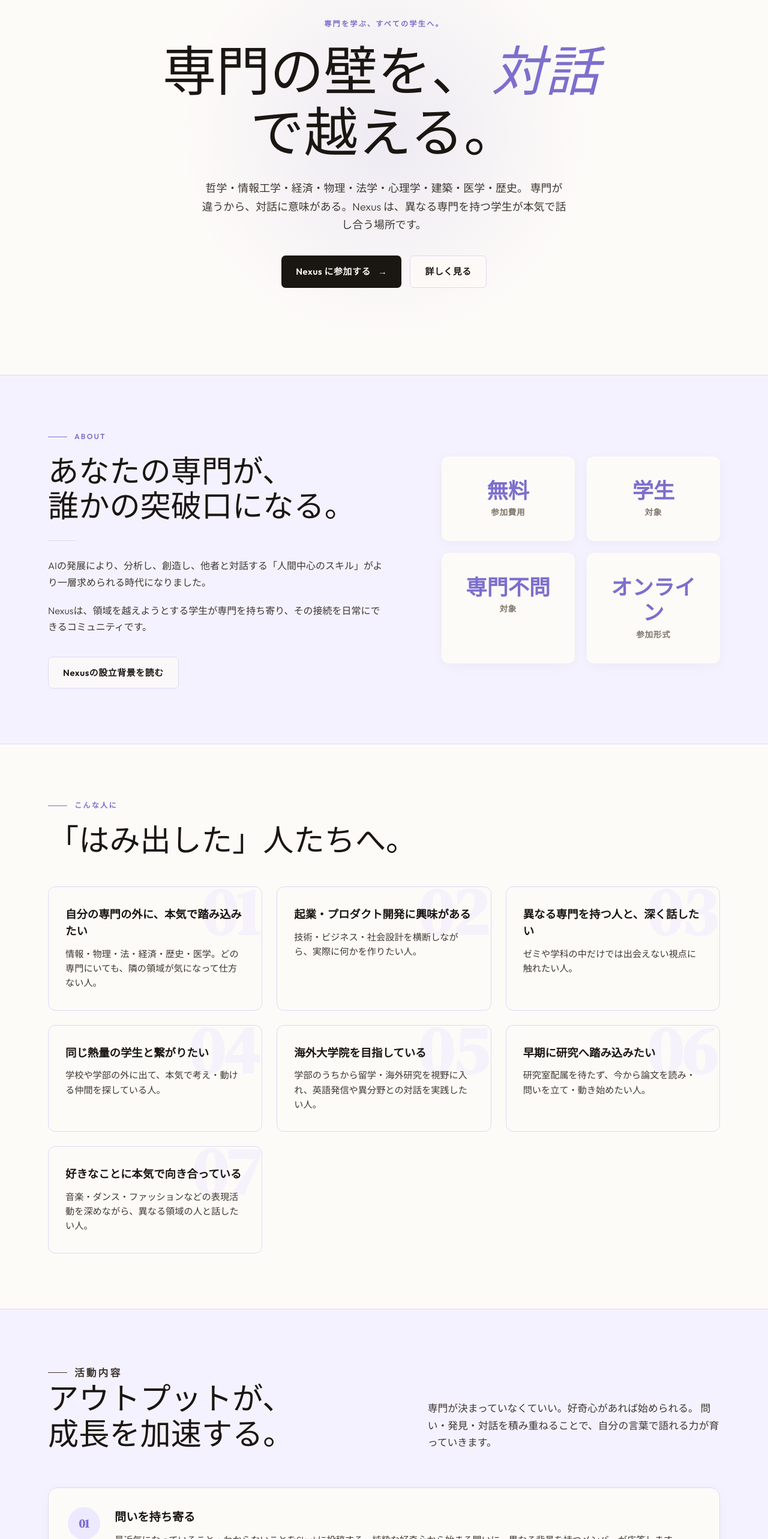
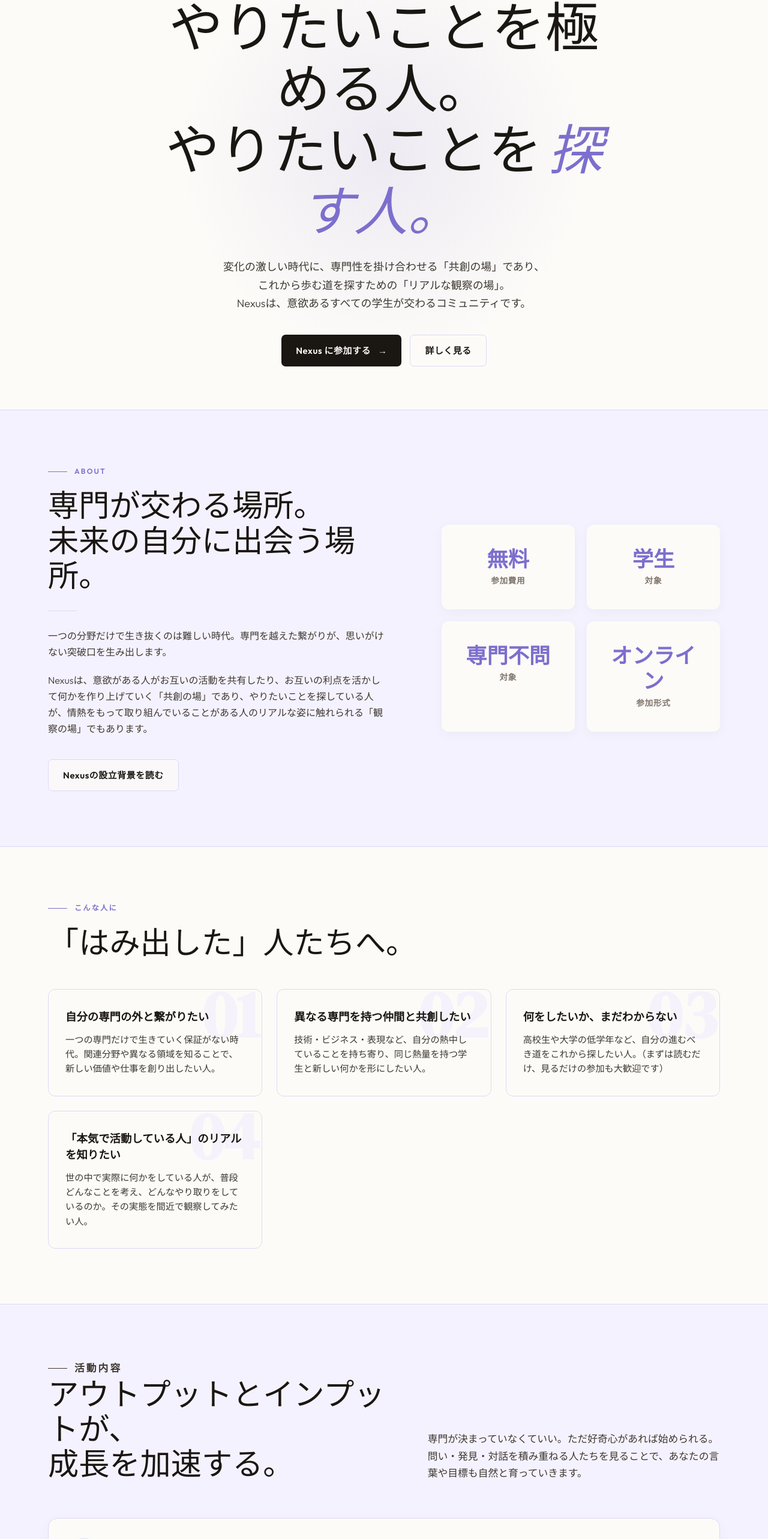
Before and after one commit to Kojki/nexus-website, a Next.js app: page / in a window 1280 px wide. Shown: the part 175-2741 px from the top of the page at 60% size. Built offline with nearby package versions, Linux system fonts and the light colour scheme.

Commit message:
Update About and Home pages with revised content and improved messaging

```diff
--- a/app/page.tsx
+++ b/app/page.tsx
@@ -7,56 +7,41 @@
 const forWho = [
   {
     mark: "01",
-    title: "自分の専門の外に、本気で踏み込みたい",
-    text: "情報・物理・法・経済・歴史・医学。どの専門にいても、隣の領域が気になって仕方ない人。",
+    title: "自分の専門の外と繋がりたい",
+    text: "一つの専門だけで生きていく保証がない時代。関連分野や異なる領域を知ることで、新しい価値や仕事を創り出したい人。",
   },
   {
     mark: "02",
-    title: "起業・プロダクト開発に興味がある",
-    text: "技術・ビジネス・社会設計を横断しながら、実際に何かを作りたい人。",
+    title: "異なる専門を持つ仲間と共創したい",
+    text: "技術・ビジネス・表現など、自分の熱中していることを持ち寄り、同じ熱量を持つ学生と新しい何かを形にしたい人。",
   },
   {
     mark: "03",
-    title: "異なる専門を持つ人と、深く話したい",
-    text: "ゼミや学科の中だけでは出会えない視点に触れたい人。",
+    title: "何をしたいか、まだわからない",
+    text: "高校生や大学の低学年など、自分の進むべき道をこれから探したい人。（まずは読むだけ、見るだけの参加も大歓迎です）",
   },
   {
     mark: "04",
-    title: "同じ熱量の学生と繋がりたい",
-    text: "学校や学部の外に出て、本気で考え・動ける仲間を探している人。",
-  },
-  {
-    mark: "05",
-    title: "海外大学院を目指している",
-    text: "学部のうちから留学・海外研究を視野に入れ、英語発信や異分野との対話を実践したい人。",
-  },
-  {
-    mark: "06",
-    title: "早期に研究へ踏み込みたい",
-    text: "研究室配属を待たず、今から論文を読み・問いを立て・動き始めたい人。",
-  },
-  {
-    mark: "07",
-    title: "好きなことに本気で向き合っている",
-    text: "音楽・ダンス・ファッションなどの表現活動を深めながら、異なる領域の人と話したい人。",
+    title: "「本気で活動している人」のリアルを知りたい",
+    text: "世の中で実際に何かをしている人が、普段どんなことを考え、どんなやり取りをしているのか。その実態を間近で観察してみたい人。",
   },
 ];
 
 const activities = [
   {
     num: "01",
-    title: "問いを持ち寄る",
-    text: "最近気になっていること・わからないことをSlackに投稿する。純粋な好奇心から始まる問いに、異なる背景を持つメンバーが応答します。",
+    title: "問いを持ち寄る・応える",
+    text: "専門外の純粋な疑問をSlackに投稿し合う。異なる背景を持つメンバーが応答することで、そこから新しいアイデアや共創が生まれます。",
   },
   {
     num: "02",
     title: "これ読んだ・観た・聞いた",
-    text: "本・記事・動画・Podcastなど何でもOK。英語・日本語問わず、インプットの習慣化とコミュニティの知的雰囲気を育てます。",
+    text: "本・記事・動画など、日々のインプットを共有。多様な情報が行き交い、コミュニティ全体の知的な雰囲気を育てます。",
   },
   {
     num: "03",
-    title: "専門スポットライト",
-    text: "週次で1つの専門分野を取り上げ、その面白さや意外な側面を短く紹介します。読むだけで参加できます。",
+    title: "活動の「リアル」を観察する",
+    text: "何かに熱中しているメンバー同士の議論を眺める。完成品だけでなく、試行錯誤の過程を知ることで、実態に近い世界を学べます。",
   },
 ];
 
@@ -103,14 +88,14 @@
           <p className="eyebrow">専門を学ぶ、すべての学生へ。</p>
 
           <h1>
-            専門の壁を、
-            <span>対話</span>で越える。
+            やりたいことを極める人。<br />
+            やりたいことを<span>探す人。</span>
           </h1>
 
           <p className="hero-copy">
-            哲学・情報工学・経済・物理・法学・心理学・建築・医学・歴史。
-            専門が違うから、対話に意味がある。Nexus
-            は、異なる専門を持つ学生が本気で話し合う場所です。
+            変化の激しい時代に、専門性を掛け合わせる「共創の場」であり、<br />
+            これから歩む道を探すための「リアルな観察の場」。<br />
+            Nexusは、意欲あるすべての学生が交わるコミュニティです。
           </p>
 
           <div className="hero-actions">
@@ -131,16 +116,16 @@
           <div className="animate-slide-up">
             <p className="section-label">About</p>
             <h2>
-              あなたの専門が、<br />
-              誰かの突破口になる。
+              専門が交わる場所。<br />
+              未来の自分に出会う場所。
             </h2>
             <div className="divider" />
             <div className="body-copy">
               <p>
-                AIの発展により、分析し、創造し、他者と対話する「人間中心のスキル」がより一層求められる時代になりました。
+                一つの分野だけで生き抜くのは難しい時代。専門を越えた繋がりが、思いがけない突破口を生み出します。
               </p>
               <p>
-                Nexusは、領域を越えようとする学生が専門を持ち寄り、その接続を日常にできるコミュニティです。
+                Nexusは、意欲がある人がお互いの活動を共有したり、お互いの利点を活かして何かを作り上げていく「共創の場」であり、やりたいことを探している人が、情熱をもって取り組んでいることがある人のリアルな姿に触れられる「観察の場」でもあります。
               </p>
               <Link className="button button-ghost" style={{ marginTop: "16px" }} href="/about">
                 Nexusの設立背景を読む
@@ -186,13 +171,13 @@
             <div>
               <p className="section-label">活動内容</p>
               <h2>
-                アウトプットが、<br />
+                アウトプットとインプットが、<br />
                 成長を加速する。
               </h2>
             </div>
             <p>
-              専門が決まっていなくていい。好奇心があれば始められる。
-              問い・発見・対話を積み重ねることで、自分の言葉で語れる力が育っていきます。
+              専門が決まっていなくていい。ただ好奇心があれば始められる。
+              問い・発見・対話を積み重ねる人たちを見ることで、あなたの言葉や目標も自然と育っていきます。
             </p>
           </div>
 
```
Also changed, not shown: app/about/page.tsx (+18 -14 lines).
